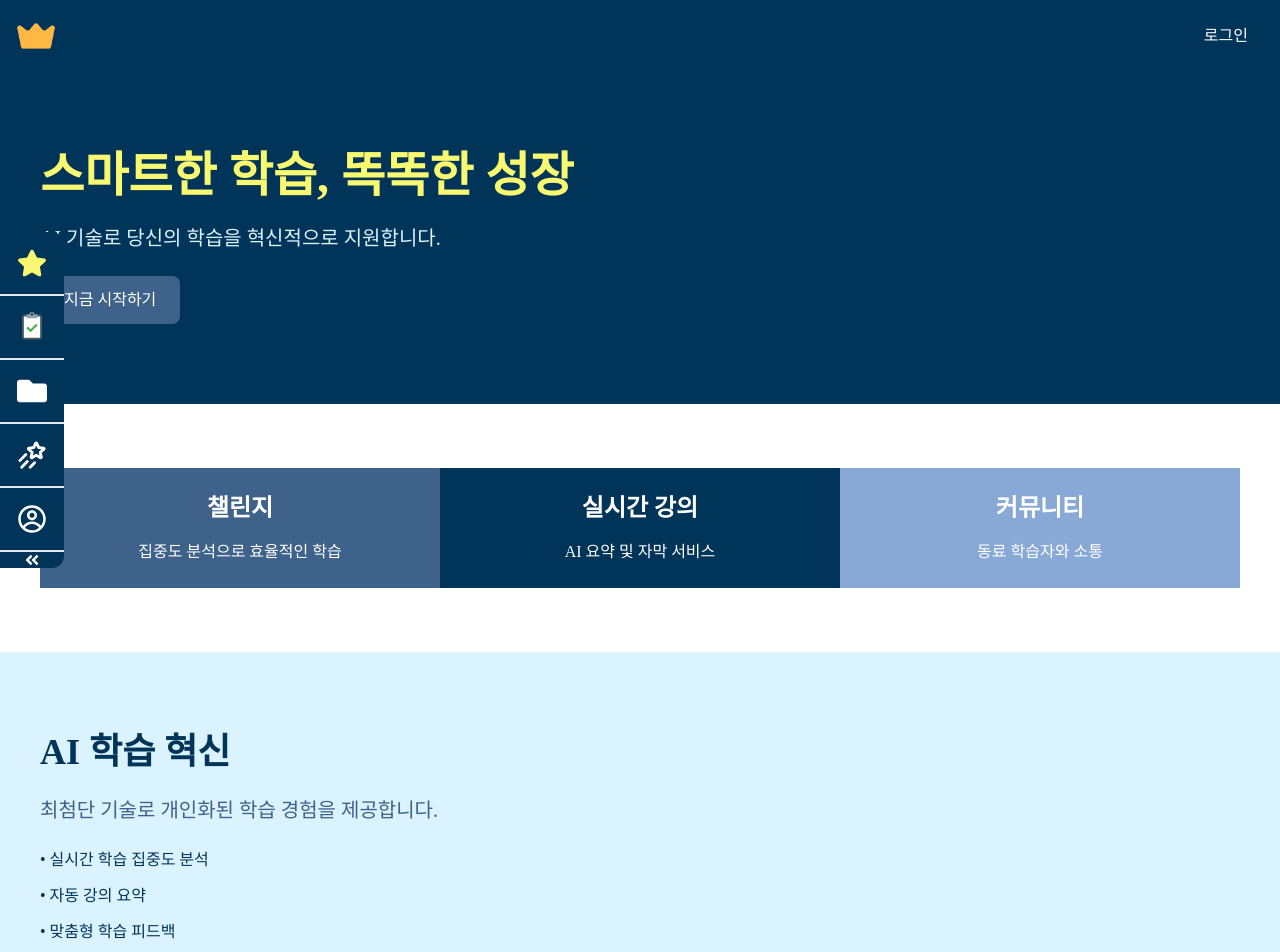
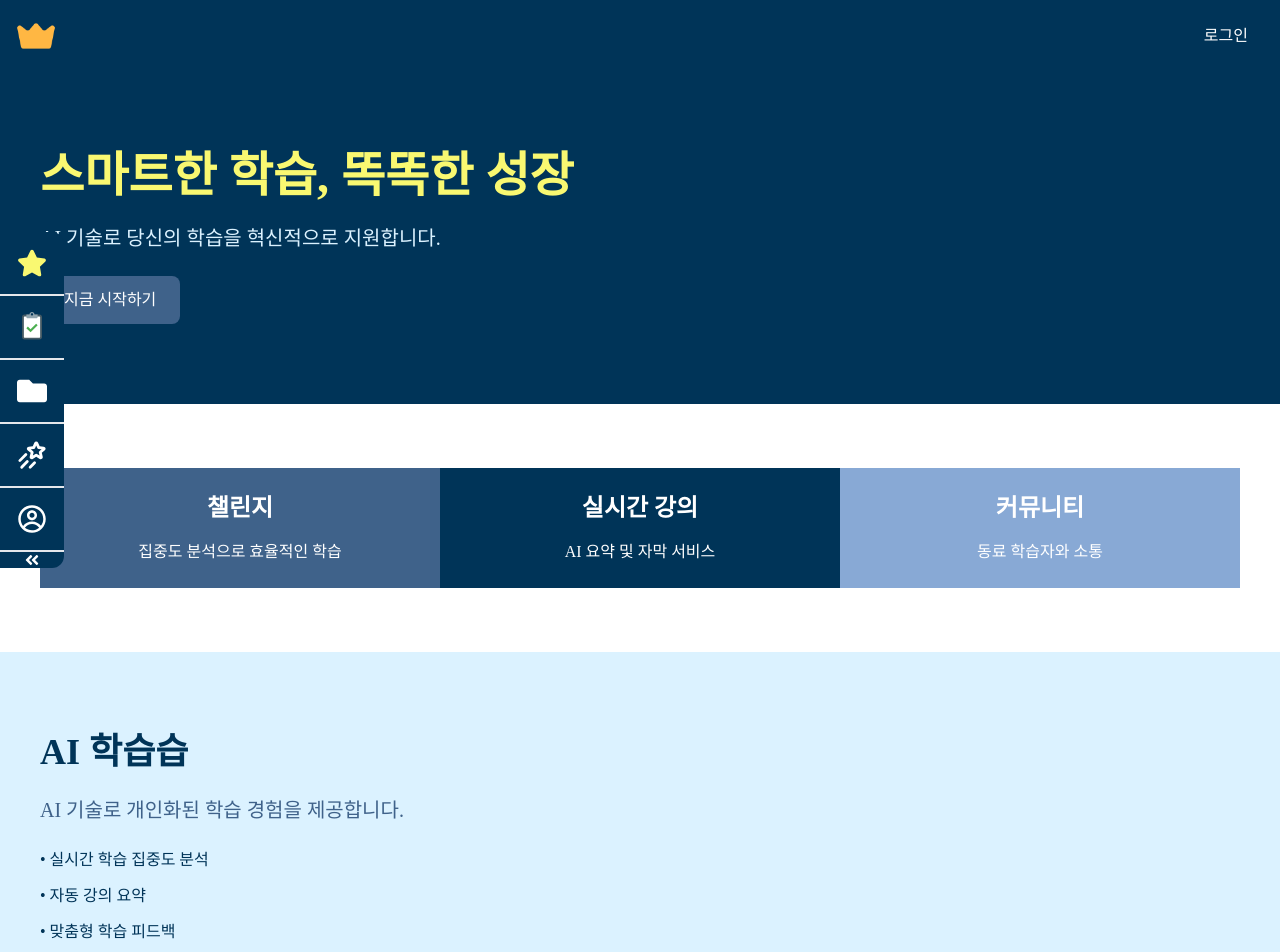
Before and after one commit to namgi2386/DreamMoA, a React (Vite) app: page / in a window 1280 px wide. Shown: the top 952 px of the page. Built offline with nearby package versions, Linux system fonts and the light colour scheme; a web font is replaced by a local one.

Commit message:
Feat: 메인 페이지

```diff
--- a/src/components/home/AIFeatureSection.jsx
+++ b/src/components/home/AIFeatureSection.jsx
@@ -3,10 +3,10 @@ const AIFeatureSection = () => {
     <div className="bg-[#DBF2FF] py-20 px-10 flex items-center">
       <div className="w-1/2 space-y-6">
         <h2 className="text-4xl font-bold text-[#003458]">
-          AI 학습 혁신
+          AI 학습습
         </h2>
         <p className="text-xl text-[#3F628A]">
-          최첨단 기술로 개인화된 학습 경험을 제공합니다.
+          AI 기술로 개인화된 학습 경험을 제공합니다.
         </p>
         <ul className="space-y-3 text-[#003458]">
           <li>• 실시간 학습 집중도 분석</li>
--- a/src/components/home/ServiceHighlight.jsx
+++ b/src/components/home/ServiceHighlight.jsx
@@ -1,19 +1,26 @@
+import { useNavigate } from 'react-router-dom';
+
 const ServiceHighlight = () => {
+  const navigate = useNavigate();
+
   const services = [
     {
       title: '챌린지',
       description: '집중도 분석으로 효율적인 학습',
-      color: '#3F628A'
+      color: '#3F628A',
+      path: '/challenge' // 이동할 경로
     },
     {
       title: '실시간 강의',
       description: 'AI 요약 및 자막 서비스',
-      color: '#003458'
+      color: '#003458',
+      path: '/user/dashboard' // 이동할 경로
     },
     {
       title: '커뮤니티',
       description: '동료 학습자와 소통',
-      color: '#88A9D5'
+      color: '#88A9D5',
+      path: '/community' // 이동할 경로
     }
   ];
 
@@ -23,8 +30,9 @@ const ServiceHighlight = () => {
         {services.map((service, index) => (
           <div
             key={index}
-            className="w-1/3 p-6 text-center hover:shadow-lg transition"
+            className="w-1/3 p-6 text-center hover:shadow-lg transition cursor-pointer"
             style={{ backgroundColor: service.color, color: 'white' }}
+            onClick={() => navigate(service.path)} // 클릭 시 경로로 이동
           >
             <h3 className="text-2xl font-bold mb-4">{service.title}</h3>
             <p>{service.description}</p>
```
